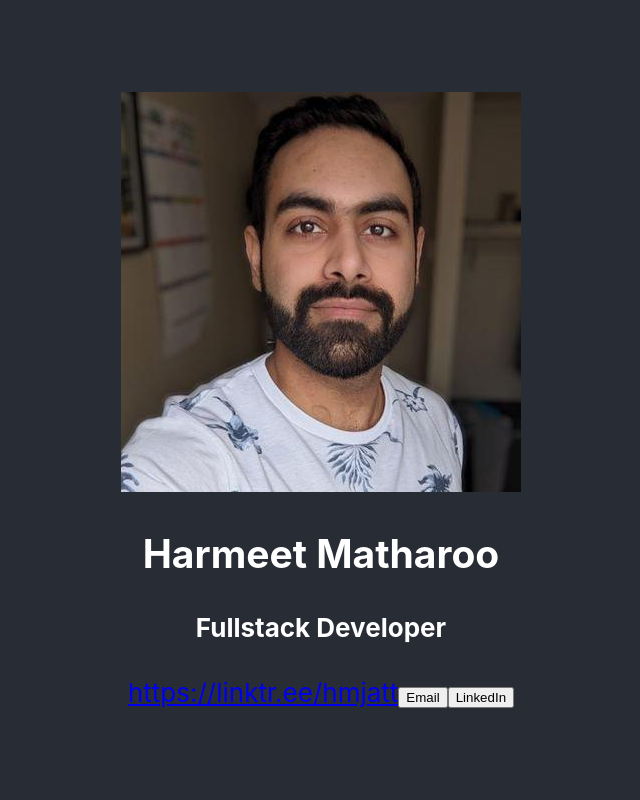
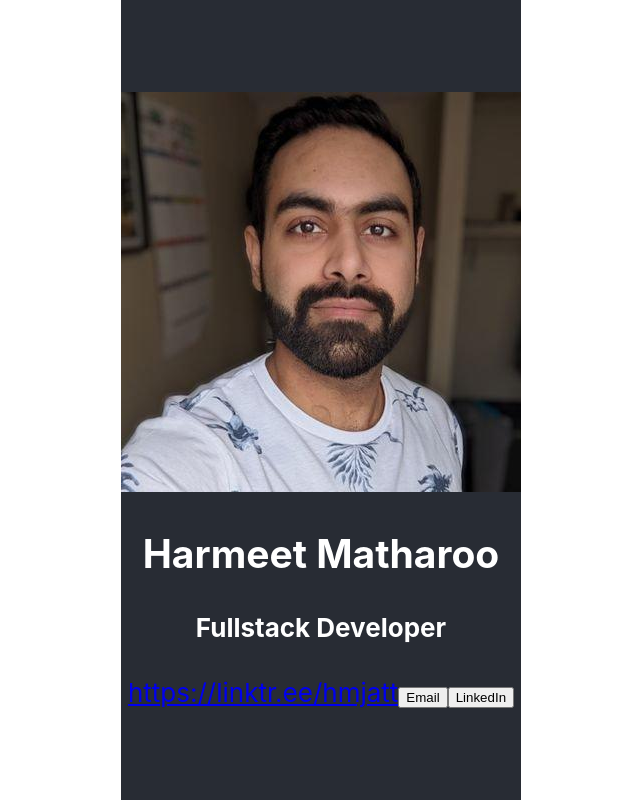
Before and after one commit to hmjatt/Digital-Business-Card-ReactJS, a React (Create React App) app in the folder digital-business-card/: page / in a window 1280 px wide. Shown: the top 800 px of the page, without its empty margins (319-959 px from the left). Built offline with nearby package versions, Linux system fonts and the light colour scheme.

Commit message:
Adding style to `App` component WIP

```diff
--- a/digital-business-card/src/App.css
+++ b/digital-business-card/src/App.css
@@ -1,5 +1,7 @@
 .App {
 	text-align: center;
+	margin: auto;
+	max-width: 400px;
 }
 
 .App-logo {
```
Also changed, not shown: 1 other file (tests, documents, lock files or other folders).
